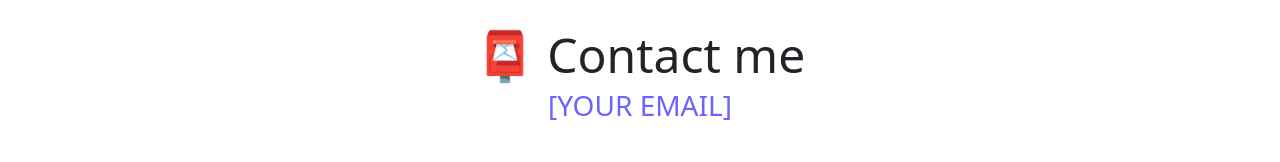
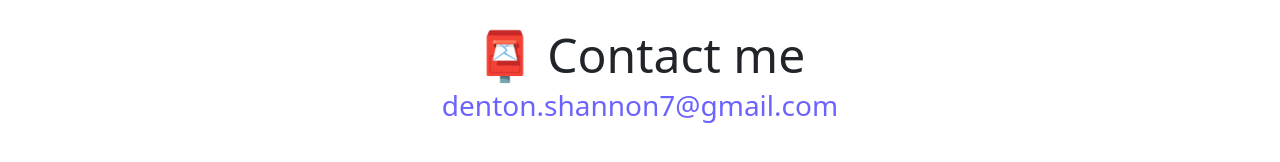
Before and after one commit to ShannonDenton/advanced-tools, a plain HTML site: page about.html in a window 1280 px wide. Shown: the part 412-574 px from the top of the page. Drawn offline with nearby package versions, Linux system fonts and the light colour scheme; files that its build step writes are made by us from their sources.

Commit message:
Updated personal email

```diff
--- a/about.html
+++ b/about.html
@@ -73,7 +73,9 @@
     </div>
     <div id="contact" class="mt-5">
       <h2 class="text-center">📮 Contact me</h2>
-      <a href="mailto:[YOUR EMAIL]" class="email-link"> [YOUR EMAIL] </a>
+      <a href="mailto:denton.shannon7@gmail.com" class="email-link">
+        denton.shannon7@gmail.com
+      </a>
     </div>
   </body>
 </html>
```
Also changed, not shown: 1 other file.
